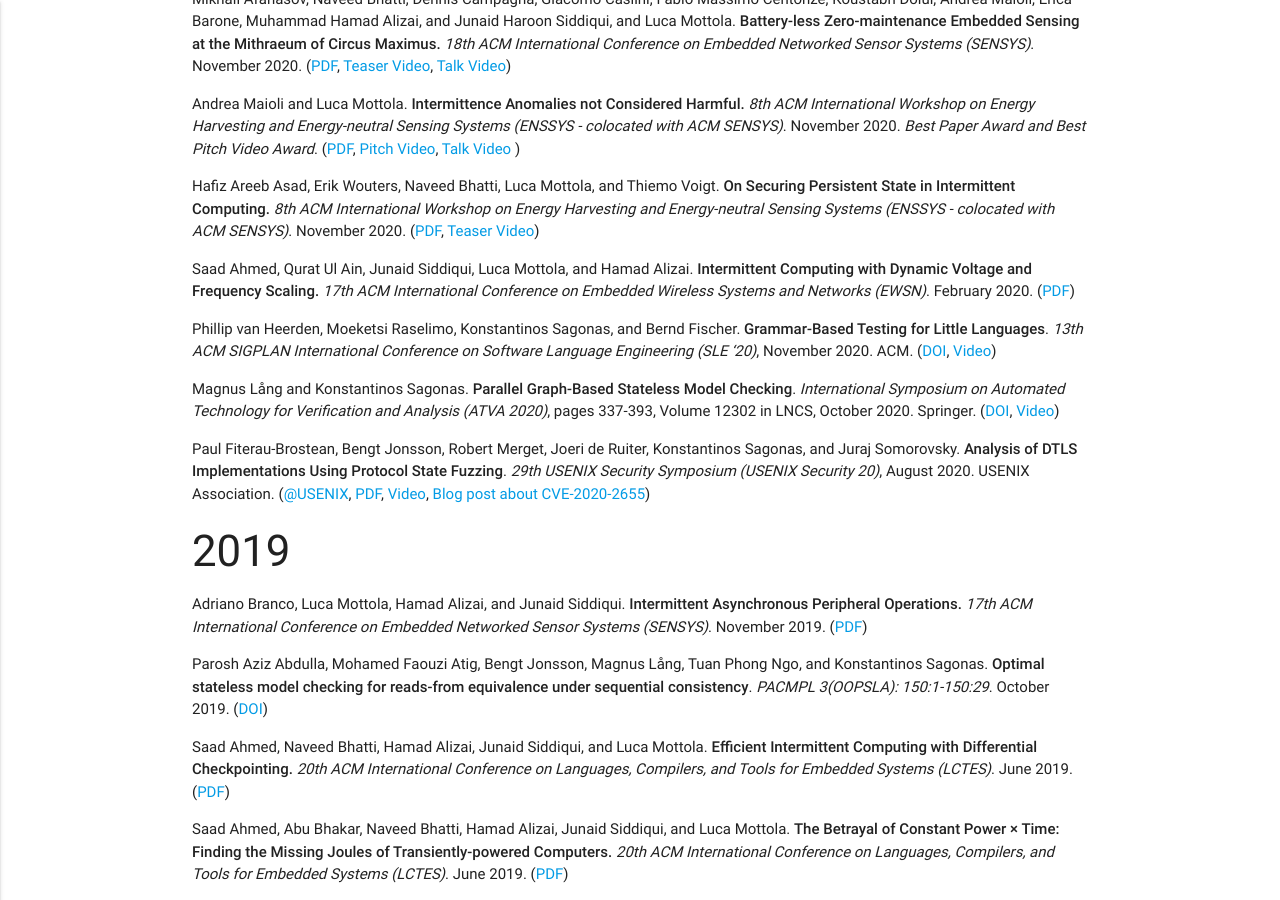
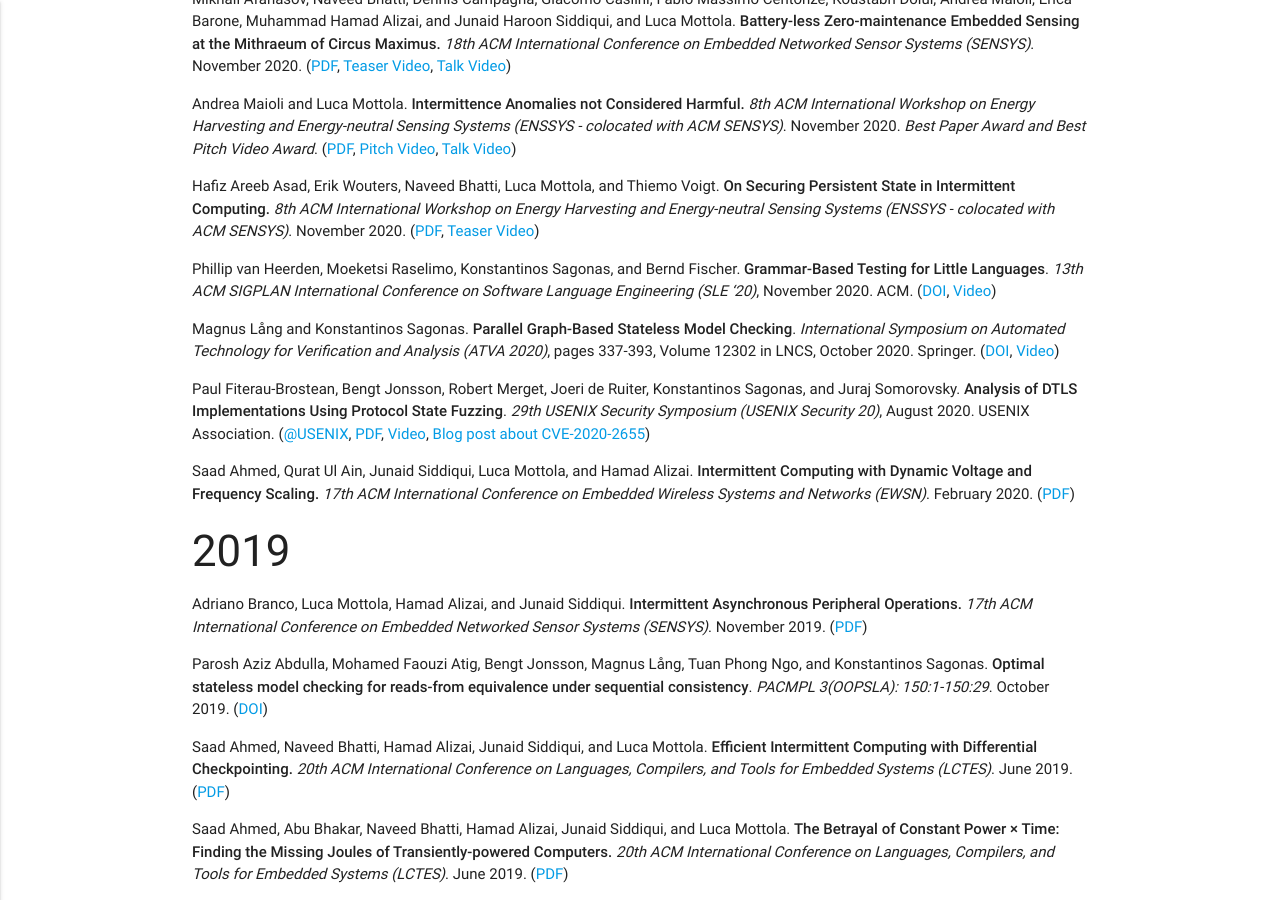
Before and after one commit to assist-project/assist-project.github.io, a Jekyll site: the page built from 03-publications.md, in a window 1280 px wide and 900 px high, scrolled down 369 px. Built offline with Jekyll 4.4.1, drawn with Linux system fonts in a browser that asks for light colours; part of the change alters nothing that is shown.

```diff
--- a/03-publications.md
+++ b/03-publications.md
@@ -19,7 +19,7 @@ permalink: /publications/
   [Video@SENSYS20Teaser]: https://youtu.be/RpKsXLTlnxU
   [Video@SENSYS20Talk]: https://youtu.be/Kx7BON03AZ4
 
-- Andrea Maioli and Luca Mottola. **Intermittence Anomalies not Considered Harmful.** _8th ACM International Workshop on Energy Harvesting and Energy-neutral Sensing Systems (ENSSYS - colocated with ACM SENSYS)_. November 2020. _Best Paper Award and Best Pitch Video Award_. ([PDF][maioli/enssys20intermittence], [Pitch Video][Video@ENSSYS20bPitch], [Talk Video][Video@ENSSYS20bTalk] )
+- Andrea Maioli and Luca Mottola. **Intermittence Anomalies not Considered Harmful.** _8th ACM International Workshop on Energy Harvesting and Energy-neutral Sensing Systems (ENSSYS - colocated with ACM SENSYS)_. November 2020. _Best Paper Award and Best Pitch Video Award_. ([PDF][maioli/enssys20intermittence], [Pitch Video][Video@ENSSYS20bPitch], [Talk Video][Video@ENSSYS20bTalk])
 
   [maioli/enssys20intermittence]: https://mottola.faculty.polimi.it/papers/maioli20intermittence.pdf "Preprint"
   [Video@ENSSYS20bPitch]: https://youtu.be/mHLRyG54I6w
@@ -29,10 +29,6 @@ permalink: /publications/
 
   [asad/enssys20secure]: https://mottola.faculty.polimi.it/papers/asad20security.pdf "Preprint"
   [Video@ENSSYS20a]: https://youtu.be/mrJnxQBEgr0
-
-- Saad Ahmed, Qurat Ul Ain, Junaid Siddiqui, Luca Mottola, and Hamad Alizai. **Intermittent Computing with Dynamic Voltage and Frequency Scaling.** _17th ACM International Conference on Embedded Wireless Systems and Networks (EWSN)_. February 2020. ([PDF][ahmed/ewsn20dvfs])
-
-  [ahmed/ewsn20dvfs]: https://mottola.faculty.polimi.it/papers/ahmed20dvfs.pdf "Preprint"
 
 - Phillip van Heerden, Moeketsi Raselimo, Konstantinos Sagonas, and Bernd Fischer. **Grammar-Based Testing for Little Languages**. _13th ACM SIGPLAN International Conference on Software Language Engineering (SLE '20)_, November 2020. ACM. ([DOI][SLE20], [Video][Video@SLE20])
 
@@ -46,10 +42,14 @@ permalink: /publications/
 
 - Paul Fiterau-Brostean, Bengt Jonsson, Robert Merget, Joeri de Ruiter, Konstantinos Sagonas, and Juraj Somorovsky. **Analysis of DTLS Implementations Using Protocol State Fuzzing**. _29th USENIX Security Symposium (USENIX Security 20)_, August 2020. USENIX Association. ([@USENIX][DTLS@USENIX-20], [PDF][DTLS@USENIX-20.pdf], [Video][Video@USENIX-20], [Blog post about CVE-2020-2655][CVE-2020-2655-blog])
 
- [DTLS@USENIX-20]: https://www.usenix.org/conference/usenixsecurity20/presentation/fiterau-brostean
- [DTLS@USENIX-20.pdf]: https://www.usenix.org/system/files/sec20fall_fiterau-brostean_prepub.pdf "Prepublication"
- [Video@USENIX-20]: https://youtu.be/GSCFqDVCwB0
- [CVE-2020-2655-blog]: https://web-in-security.blogspot.com/2020/01/cve-2020-2655-jsse-client.html
+  [DTLS@USENIX-20]: https://www.usenix.org/conference/usenixsecurity20/presentation/fiterau-brostean
+  [DTLS@USENIX-20.pdf]: https://www.usenix.org/system/files/sec20fall_fiterau-brostean_prepub.pdf "Prepublication"
+  [Video@USENIX-20]: https://youtu.be/GSCFqDVCwB0
+  [CVE-2020-2655-blog]: https://web-in-security.blogspot.com/2020/01/cve-2020-2655-jsse-client.html
+
+- Saad Ahmed, Qurat Ul Ain, Junaid Siddiqui, Luca Mottola, and Hamad Alizai. **Intermittent Computing with Dynamic Voltage and Frequency Scaling.** _17th ACM International Conference on Embedded Wireless Systems and Networks (EWSN)_. February 2020. ([PDF][ahmed/ewsn20dvfs])
+
+  [ahmed/ewsn20dvfs]: https://mottola.faculty.polimi.it/papers/ahmed20dvfs.pdf "Preprint"
 
 ### 2019
 
```
